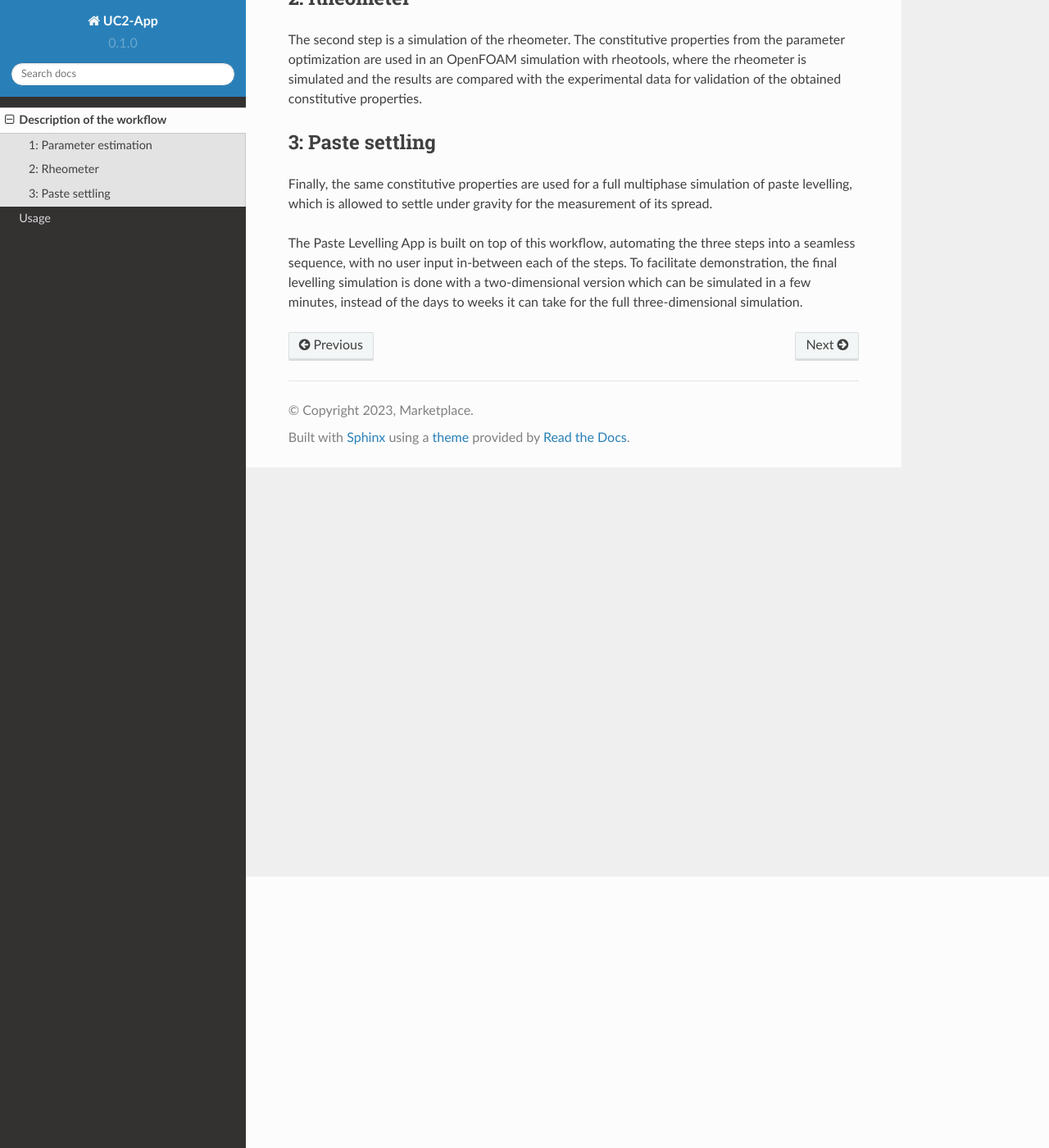
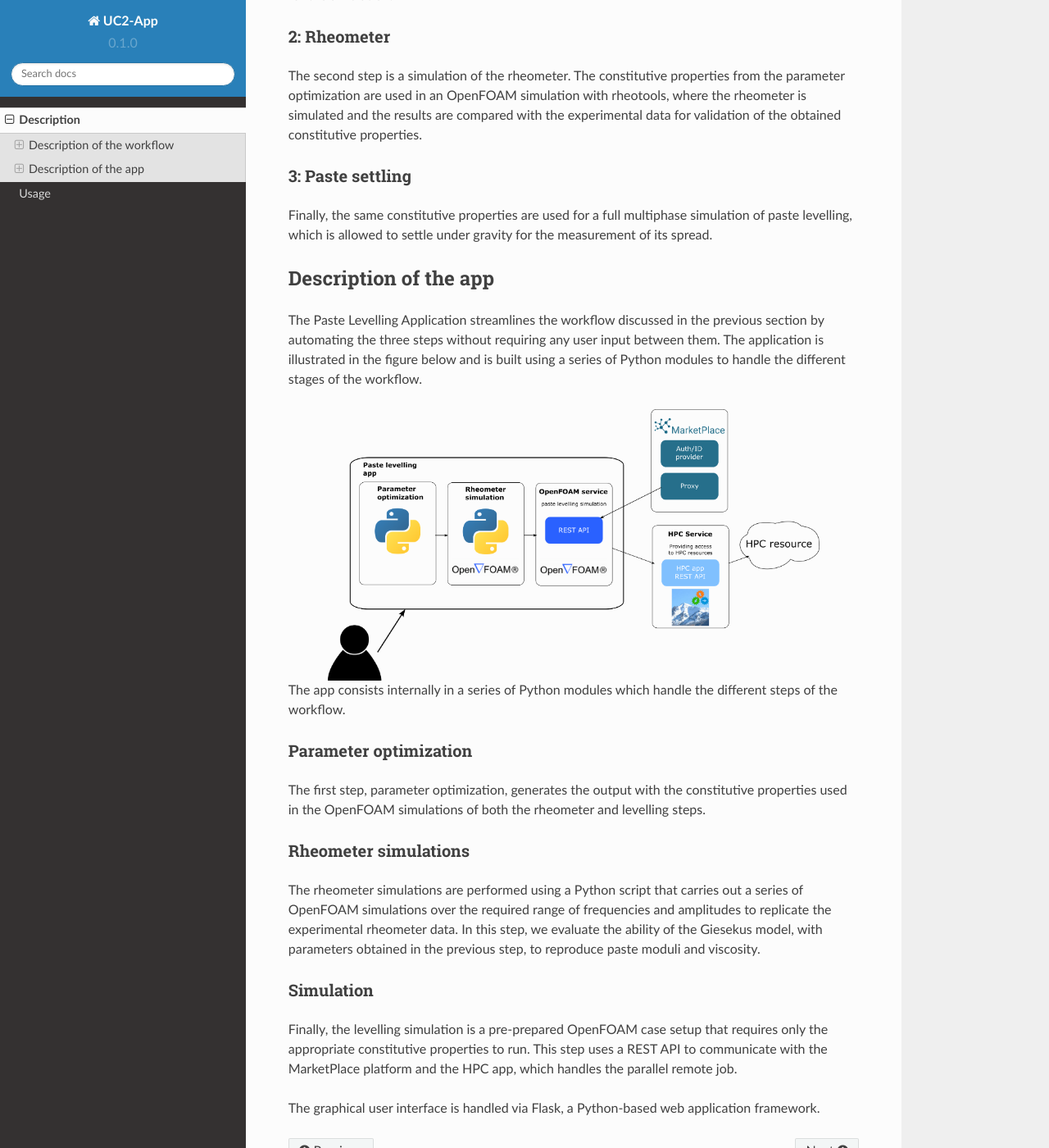
Before and after one commit to GVE871/uc2-documentation, a Sphinx documentation site: the page built from docs/source/description.rst, in a window 1280 px wide and 1400 px high, scrolled down 331 px. Shown: the whole window at 82% size. Built offline with Sphinx 7.4.7 and the Read the Docs theme 2.0.0, drawn with Linux system fonts in a browser that asks for light colours; some of the changed text lies outside the part shown.

Commit message:
modified description

```diff
--- a/docs/source/description.rst
+++ b/docs/source/description.rst
@@ -1,3 +1,7 @@
+===========
+Description
+===========
+
 Description of the workflow
 ===========================
 
@@ -28,7 +32,38 @@ Finally, the same constitutive properties are used for a full multiphase simulat
 allowed to settle under gravity for the measurement of its spread.
 
 
-The Paste Levelling App is built on top of this workflow, automating the three steps into a seamless sequence,
-with no user input in-between each of the steps. To facilitate demonstration, the final levelling simulation
-is done with a two-dimensional version which can be simulated in a few minutes, instead of the days to weeks
-it can take for the full three-dimensional simulation.
+
+
+Description of the app
+======================
+
+The Paste Levelling Application streamlines the workflow discussed in the previous section by automating
+the three steps without requiring any user input between them. The application is illustrated in the figure
+below and is built using a series of Python modules to handle the different stages of the workflow.
+
+.. figure:: images/uc2_app.png
+   :width: 600
+   :align: center
+
+The app consists internally in a series of Python modules which handle the different steps of the workflow.
+
+Parameter optimization
+-----------------------
+The first step, parameter optimization, generates the output with the constitutive properties used in the OpenFOAM
+simulations of both the rheometer and levelling steps.
+
+Rheometer simulations
+---------------------
+The rheometer simulations are performed using a Python script that carries out a series of OpenFOAM simulations over the required
+range of frequencies and amplitudes to replicate the experimental rheometer data.
+In this step, we evaluate the ability of the Giesekus model, with parameters obtained in the previous step, to reproduce paste moduli and viscosity.
+
+Simulation
+----------
+
+Finally, the levelling simulation is a pre-prepared OpenFOAM case setup that requires only the appropriate constitutive properties to run.
+This step uses a REST API to communicate with the MarketPlace platform and the HPC app, which handles the parallel remote job.
+
+
+
+The graphical user interface is handled via Flask, a Python-based web application framework.
```
Also changed, not shown: docs/source/images/uc2_app.png (added).
